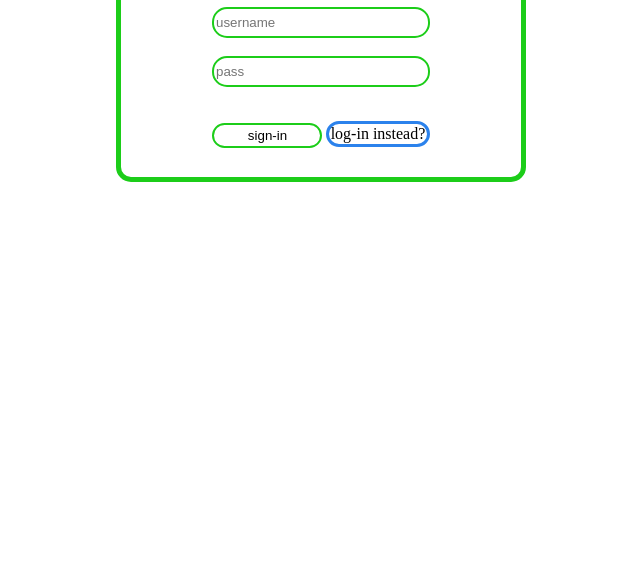
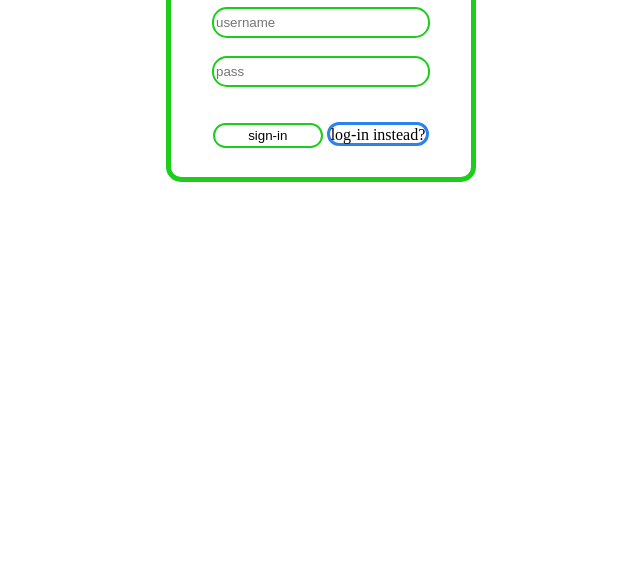
Before and after one commit to Skullface5/kamel, a plain HTML site: page index2.html in a window 1280 px wide. Shown: the part 230-800 px from the top of the page, without its empty margins (319-959 px from the left). Drawn offline with Linux system fonts and the light colour scheme.

Commit message:
Update index2.html

```diff
--- a/index2.html
+++ b/index2.html
@@ -17,7 +17,7 @@
                 <br  />
                 <br  />
                 <input class="btn1" type="submit" onclick="signing()" value="sign-in" id="sign">
-                <a class="btn" id="login" style="text-decoration: none; color: black;" href="C:\Users\azmme\OneDrive\Bureau\New folder\asus\index.html">log-in instead?</a>
+                <a class="btn" id="login" style="text-decoration: none; color: black;" href="index.html">log-in instead?</a>
         </div>
     </center>
     <style>
@@ -89,7 +89,7 @@
             border-radius: 15px;
             border-style: solid;
             height: 250px;
-            width: clamp(150px, 400px, 400px);
+            width: clamp(150px, 300px, 400px);
             border-width: 5px;
             transition-duration: 0.5s;
 
@@ -101,7 +101,7 @@
             border-radius: 15px;
             border-style: solid;
             height: 300px;
-            width: clamp(150px, 400px, 400px);
+            width: clamp(150px, 300px, 400px);
             border-width: 5px;
             padding-top: 10px;
         }
```
